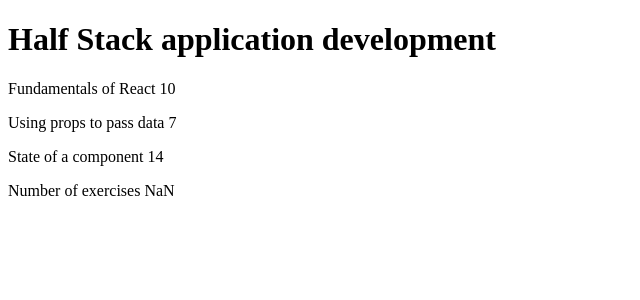
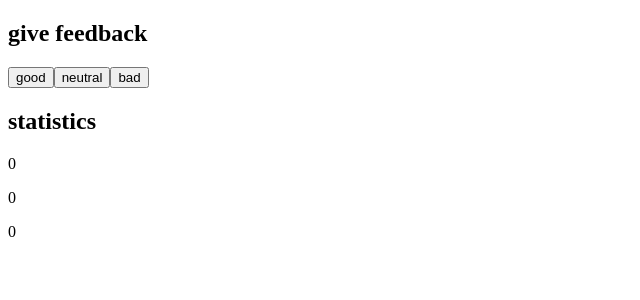
Before and after one commit to jydndev/Fullstack-Open, a React (Vite) app in the folder Part 1/part-1-exercises/: page / in a window 1280 px wide. Shown: the top 300 px of the page, without its empty margins (0-640 px from the left). Built offline with nearby package versions, Linux system fonts and the light colour scheme.

Commit message:
button statistics

```diff
--- a/Part 1/part-1-exercises/src/App.jsx
+++ b/Part 1/part-1-exercises/src/App.jsx
@@ -1,23 +1,54 @@
-import Header from "./Header";
-import Content from "./Content"
-import Total from "./Total"
+import { useState } from "react";
+// import Header from "./Header";
+// import Content from "./Content"
+// import Total from "./Total"
 
 const App = () => {
-  const course = {
-    name: 'Half Stack application development',
-    parts: [
-       { name: "Fundamentals of React", exercises: 10},
-       { name: "Using props to pass data", exercises: 7},
-       { name: "State of a component", exercises: 14}
-     ]
+
+  // const course = {
+  //   name: 'Half Stack application development',
+  //   parts: [
+  //      { name: "Fundamentals of React", exercises: 10},
+  //      { name: "Using props to pass data", exercises: 7},
+  //      { name: "State of a component", exercises: 14}
+  //    ]
+  // }
+
+  const [good, setGood] = useState(0)
+  const [neutral, setNeutral] = useState(0)
+  const [bad, setBad] = useState(0)
+
+
+  const handleGood = () => {
+    return setGood(good + 1)
   }
-
+  const handleNeutral = () => {
+    return setNeutral(neutral + 1)
+  }
+  const handleBad = () => {
+    return setBad(bad + 1)
+  }
 
   return (
     <div>
-      <Header course={course.name} />
+      <div>
+        <h2>give feedback</h2>
+        <button onClick={handleGood}>good</button>
+        <button onClick={handleNeutral}>neutral</button>
+        <button onClick={handleBad}>bad</button>
+        <div>
+
+        <h2>statistics</h2>
+        <p>{good}</p>
+        <p>{neutral}</p>
+        <p>{bad}</p>
+        </div>
+
+      </div>
+
+      {/* <Header course={course.name} />
       <Content parts={course.parts} />
-      <Total parts={course.parts} />
+      <Total parts={course.parts} /> */}
     </div>
   );
 };
```
